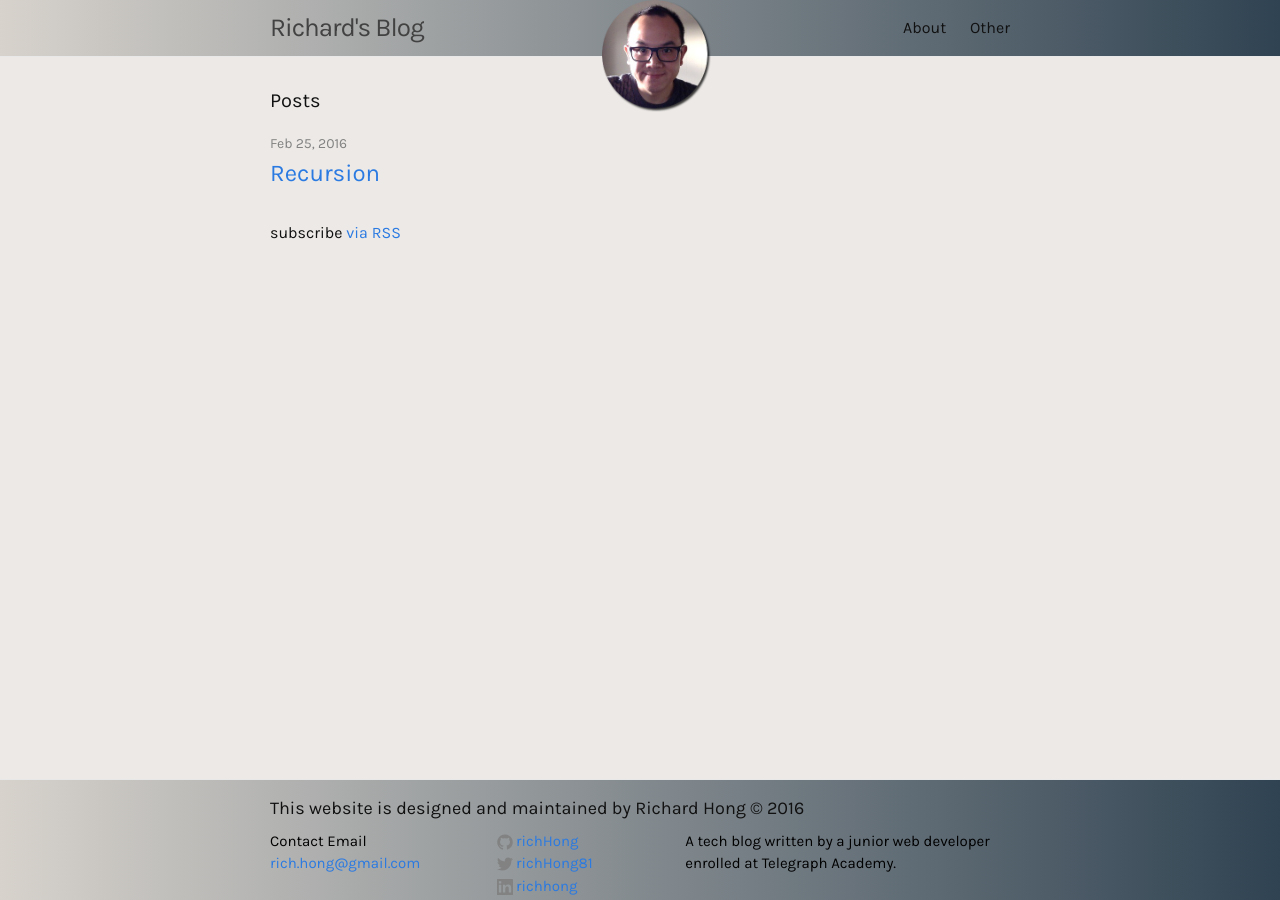
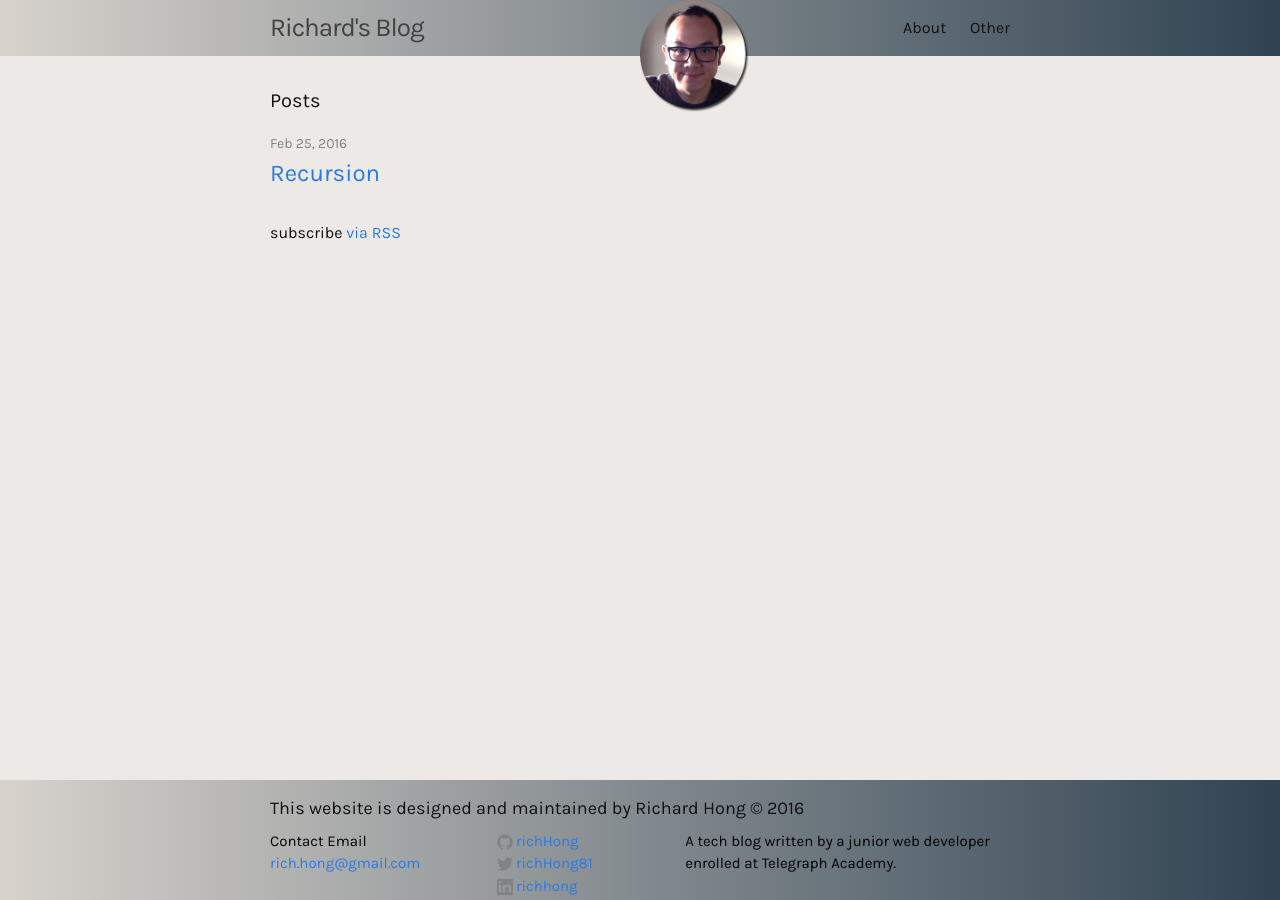
Before and after one commit to richHong/richHong.github.io, a Jekyll site: the page built from index.html, in a window 1280 px wide. Built offline with Jekyll 4.4.1, drawn with Linux system fonts in a browser that asks for light colours.

Commit message:
center image

```diff
--- a/_sass/_layout.scss
+++ b/_sass/_layout.scss
@@ -177,7 +177,7 @@
 
 #pic {
     height:112px;
-    left: 47%;
+    left: 50%;
     position: fixed;
 }
 
```
